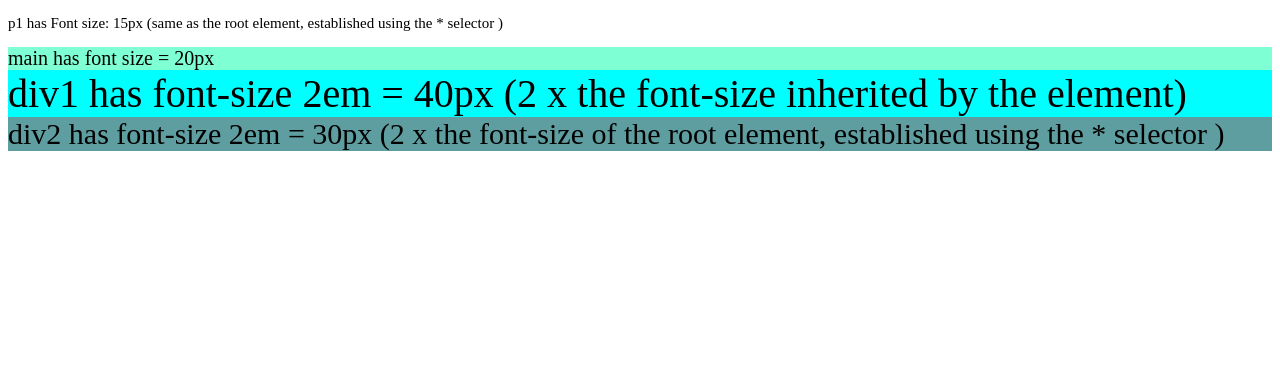
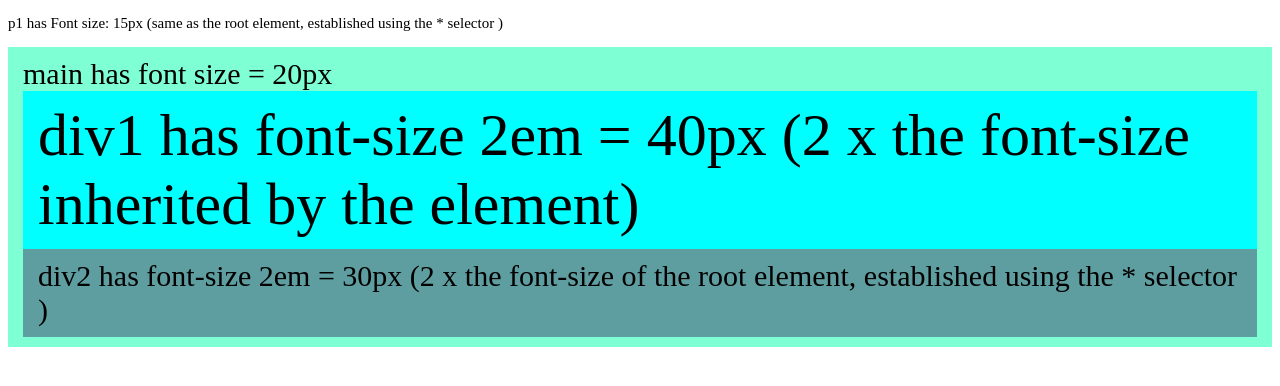
Before and after one commit to classicoman2/snippets-css-and-js, a plain HTML site: page css_units/css_units.html in a window 1280 px wide. Drawn offline with Linux system fonts and the light colour scheme.

Commit message:
units edited

```diff
--- a/css_units/css_units.css
+++ b/css_units/css_units.css
@@ -1,12 +1,16 @@
 /**  px  **/
-*{
+* {
     font-size: 15px;
+}
+
+main, div {
+    padding: 10px 15px;
 }
 
 /**  px  **/
 main {
     background-color: aquamarine;
-    font-size: 20px;
+    font-size: 30px;
 }
 
 /**  em  **/
```
Also changed, not shown: css_selectors/combinators.html (+4 -4 lines).
